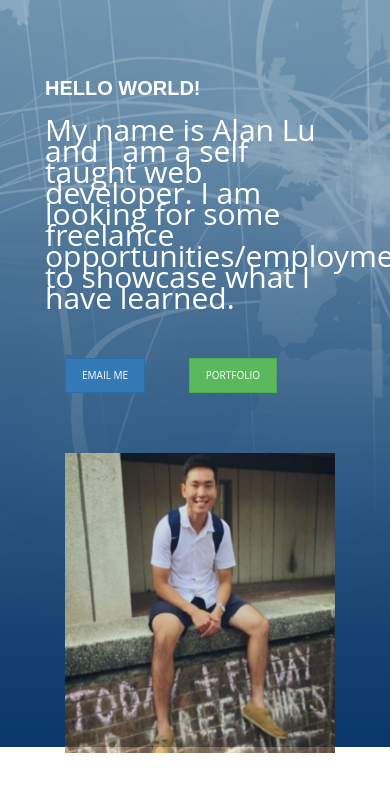
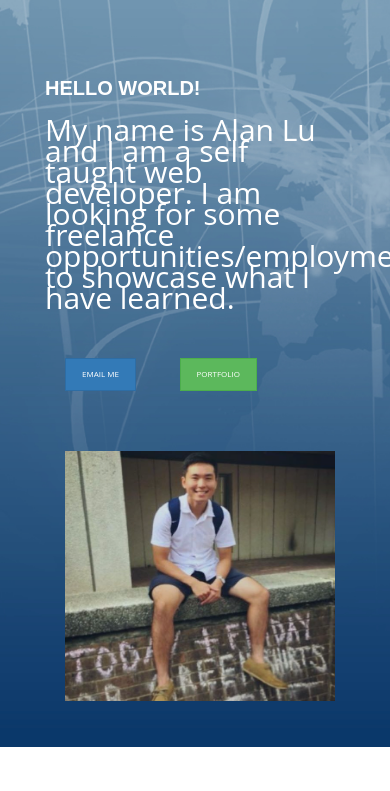
Before and after one commit to alanylu/alanylu.github.io, a plain HTML site: page index.html in a window 390 px wide. Shown: the part 53-844 px from the top of the page. Drawn offline with nearby package versions, Linux system fonts and the light colour scheme.

Commit message:
fix header image

```diff
--- a/style.css
+++ b/style.css
@@ -115,11 +115,11 @@ p {
 
   .header img {
     width: 90%;
-    height: 300px;
+    height: 250px;
     margin: 20px 0 0 20px;
   }
   .header .btn {
-    font-size: 10px;
+    font-size: 8px;
     margin-left: 20px;
   }
   .header h1 {
```
